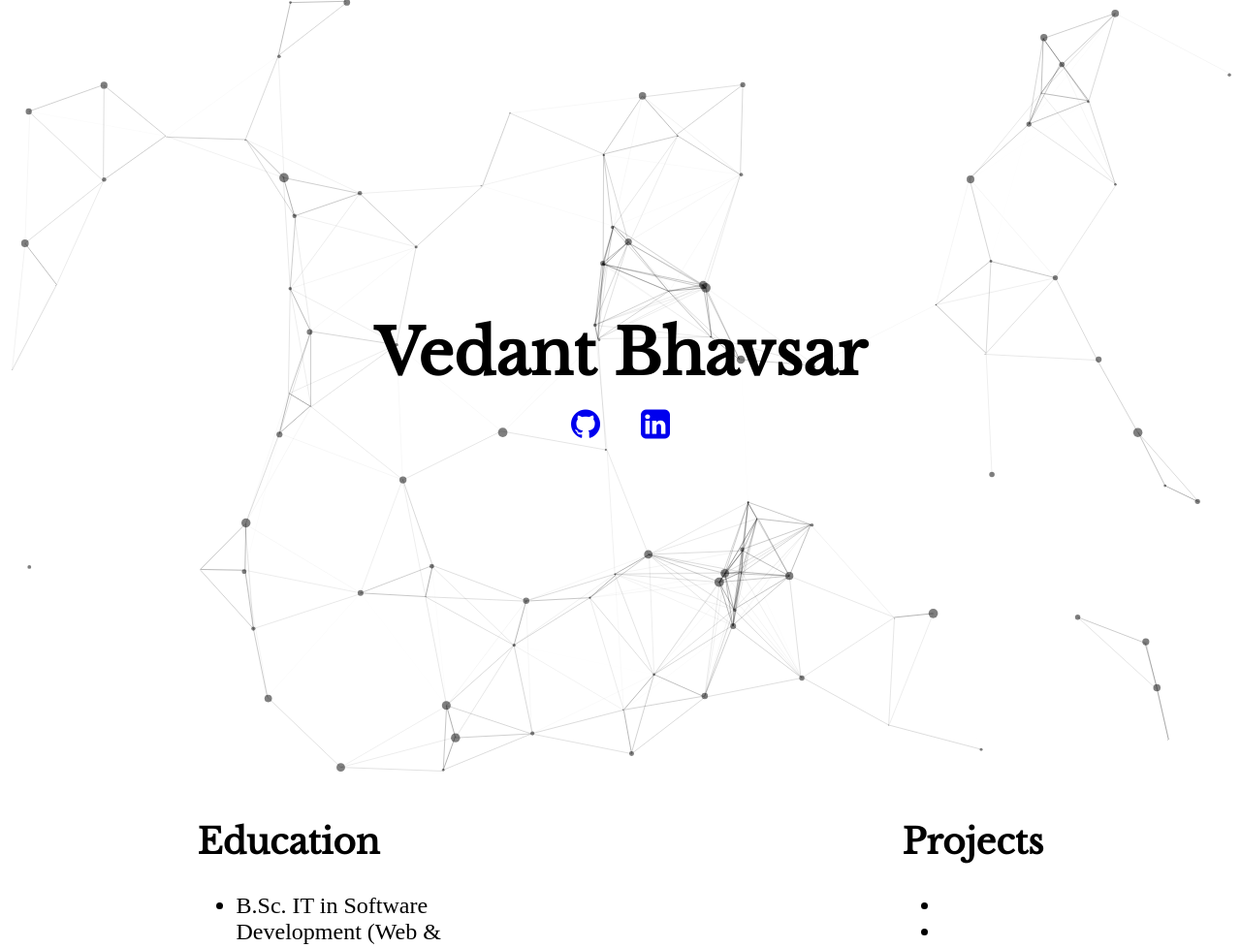
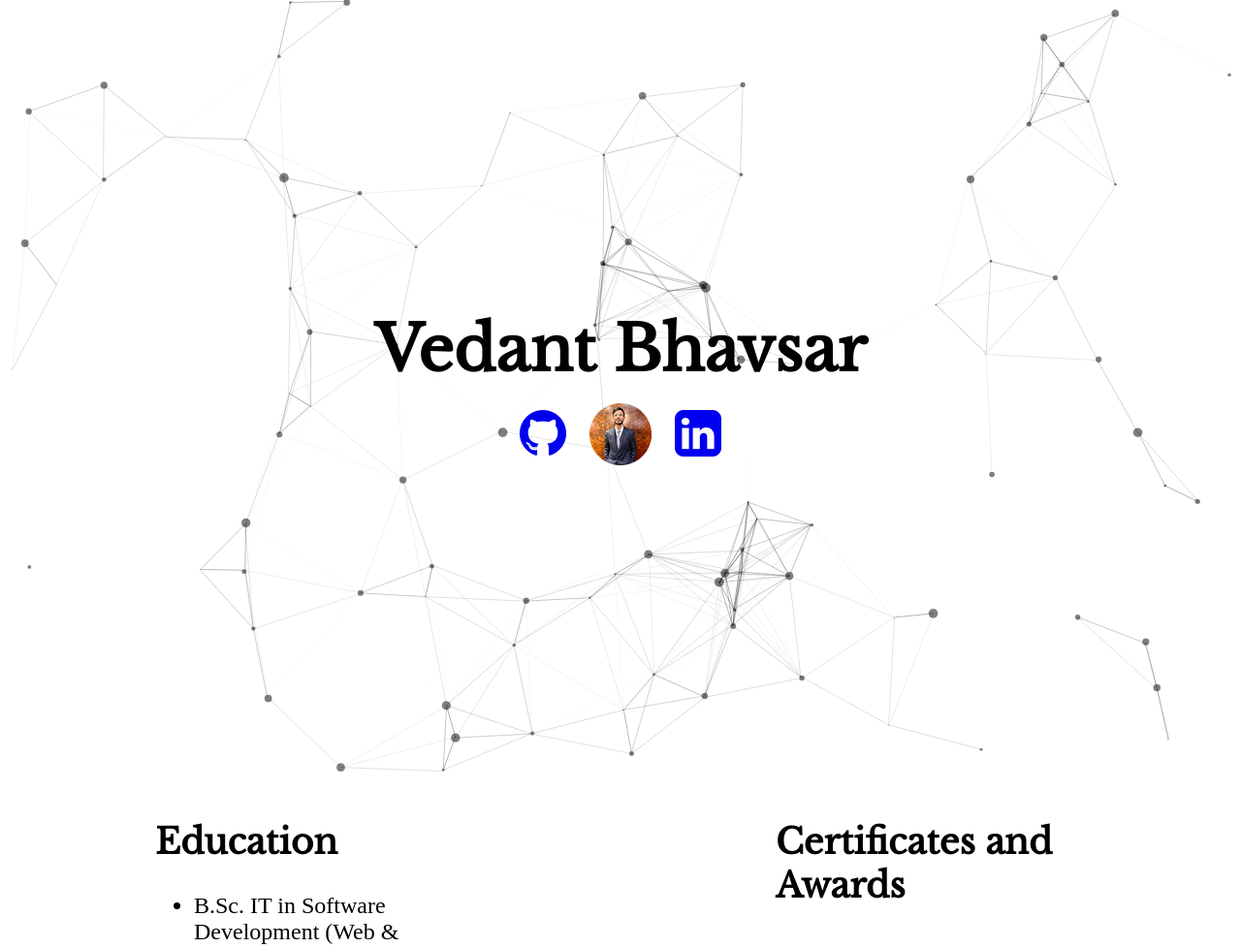
Before and after one commit to 03-vedantbhavsar/portfolio, a plain HTML site: page index.html in a window 1280 px wide. Shown: the top 978 px of the page at 97% size. Drawn offline with nearby package versions, Linux system fonts and the light colour scheme.

Commit message:
style changes

```diff
--- a/index.html
+++ b/index.html
@@ -37,18 +37,24 @@
         flex-direction: row;
         justify-content: center;
         z-index: 10;
-      }
+
+
+}
+
       .link {
         margin: 0 0.5rem 0 0.5rem;
-        width: 3.5rem;
-        height: 3.5rem;
+        width: 4rem;
+        height: 4rem;
         background: transparent;
+        font-size: 3.5rem;
+
+
       }
 
       .hero {
         width: 100%;
         height: 100vh;
-        font-size: 2em;
+        font-size: clamp(1em, 5vw, 2em);
         text-align: center;
         display: flex;
         flex-direction: column;
@@ -66,6 +72,7 @@
         width: max-content;
         margin-left: auto;
         margin-right: auto;
+        max-width: 80%;
       }
 
       .info {
@@ -79,7 +86,7 @@
         max-width: min(25vw, 28rem);
       }
 
-      @media (max-width: 800px) {
+      @media screen  and (max-width: 800px) {
         .info {
           flex-direction: column;
           align-items: center;
@@ -103,8 +110,9 @@
     <div class="hero">
       <h1>Vedant Bhavsar</h1>
       <div class="links">
-        <div class="link"><a href="https://github.com/03-vedantbhavsar"><i style="font-size:35px" class="fa">&#xf09b;</i></a></div>
-        <div class="link"><a href="https://www.linkedin.com/in/vedantbhavsar"><i style="font-size:35px" class="fa">&#xf08c;</i></a></div>
+        <div class="link"><a href="https://github.com/03-vedantbhavsar"><i class="fa">&#xf09b;</i></a></div>
+        <div class="link" style="background-image:url(images/favicon.ico)"></div>
+        <div class="link"><a href="https://www.linkedin.com/in/vedantbhavsar"><i class="fa">&#xf08c;</i></a></div>
       </div>
       <div id="particles-js"></div>
     </div>
@@ -118,17 +126,17 @@
         </ul>
       </div>
       <div class="col">
-        <h2>Projects</h2>
+        <h2>Certificates and Awards</h2>
+
         <ul>
-          <li></li>
-          <li></li>
+
         </ul>
       </div>
     </article>
 
     <article class="info">
       <div class="col">
-        <h2>Certificates and Awards</h2>
+        <h2>Projects</h2>
       </div>
       <div class="col">
         <H2>Skills and Languages</H2>
```
